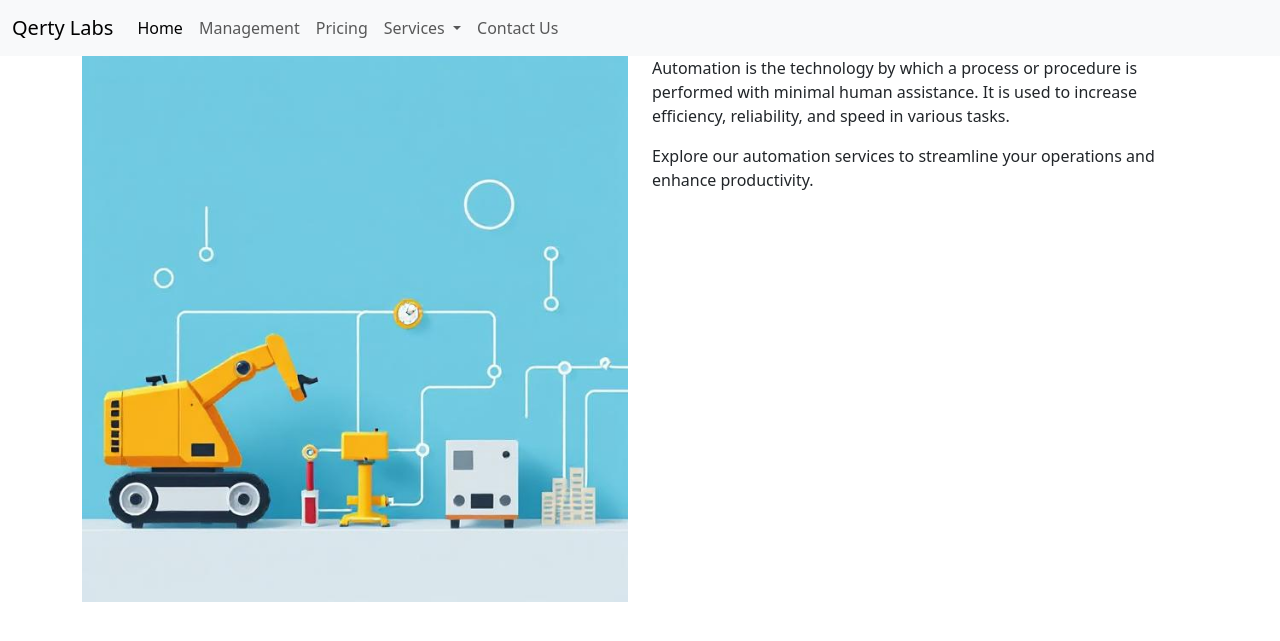
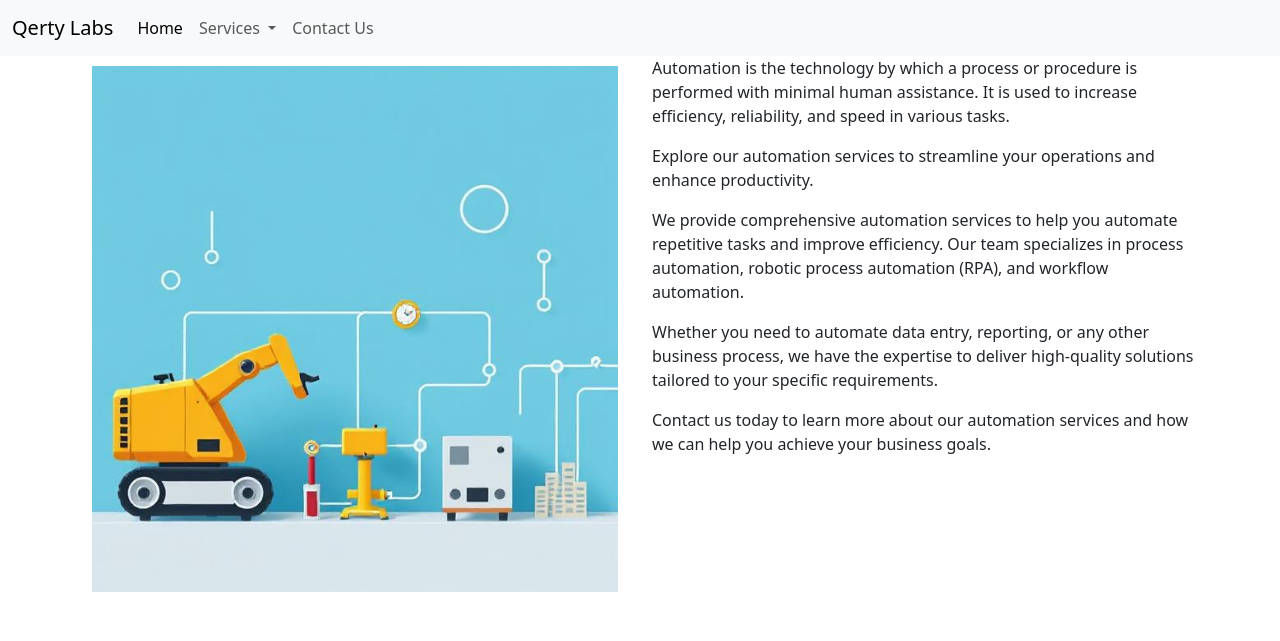
Before and after one commit to UCSPavanKumar/CGQLabs, a Django app: page /src/automation/ in a window 1280 px wide. Shown: the top 641 px of the page. Run offline with Django 5.2, Linux system fonts and the light colour scheme.

Commit message:
added further content to services pages

```diff
--- a/students/templates/students/api.html
+++ b/students/templates/students/api.html
@@ -5,11 +5,14 @@
 <div class="container">
  <div class="row">
   <div class="col-md-6">
-    <img src='{% static "images/api.jpg" %}' alt="API Image" class="img-fluid">
+    <img src='{% static "images/api.jpg" %}' style="padding:10px" alt="API Image" class="img-fluid">
   </div>
   <div class="col-md-6">
     <p>API (Application Programming Interface) is a set of rules and protocols for building and interacting with software applications. It allows different software systems to communicate with each other.</p>
     <p>Explore our API services to integrate and enhance your applications.</p>
+    <p> We provide comprehensive API development services to help you build robust and scalable applications. Our team specializes in creating RESTful APIs, ensuring seamless integration with your existing systems.</p>
+    <p>Whether you need to develop a new API from scratch or enhance an existing one, we have the expertise to deliver high-quality solutions tailored to your specific requirements.</p>
+    <p>Contact us today to learn more about our API development services and how we can help you achieve your business goals.</p>
   </div>
 </div>
 </div>
--- a/students/templates/students/automation.html
+++ b/students/templates/students/automation.html
@@ -5,11 +5,16 @@
 <div class="container">
  <div class="row">
   <div class="col-md-6">
-    <img src='{% static "images/automation.jpeg" %}' alt="Automation Image" class="img-fluid">
+    <img src='{% static "images/automation.jpeg" %}' style="padding:10px" alt="Automation Image" class="img-fluid">
   </div>
   <div class="col-md-6">
     <p>Automation is the technology by which a process or procedure is performed with minimal human assistance. It is used to increase efficiency, reliability, and speed in various tasks.</p>
     <p>Explore our automation services to streamline your operations and enhance productivity.</p>
+    <p>We provide comprehensive automation services to help you automate repetitive tasks and improve efficiency. Our team specializes in process automation, robotic process automation (RPA), and workflow automation.</p>
+    <p>Whether you need to automate data entry, reporting, or any other business process, we have the expertise to deliver high-quality solutions tailored to your specific requirements.</p>
+    <p>Contact us today to learn more about our automation services and how we can help you achieve your
+business goals.</p>
+
   </div>
 </div>
 </div>
--- a/students/templates/students/finance.html
+++ b/students/templates/students/finance.html
@@ -4,11 +4,14 @@
 <div class="container">
  <div class="row">
   <div class="col-md-6">
-    <img src='{% static "images/finance.jpeg" %}' alt="Finance Image" class="img-fluid">
+    <img src='{% static "images/finance.jpeg" %}' style="padding:10px" alt="Finance Image" class="img-fluid">
   </div>
   <div class="col-md-6">
     <p>Finance is the management of large amounts of money, especially by governments or large companies. It is used to increase efficiency, reliability, and speed in various tasks.</p>
     <p>Explore our finance services to streamline your operations and enhance productivity.</p>
+    <p>We provide comprehensive financial services to help you manage your finances effectively. Our team specializes in financial planning, investment management, and risk assessment.</p>
+    <p>Whether you need assistance with software related to Finance,Automation in Finance we have the expertise to deliver high-quality solutions tailored to your specific requirements.</p>
+    <p>Contact us today to learn more about our financial services and how we can help you achieve your financial goals
   </div>
 </div>
 </div>
--- a/templates/nav.html
+++ b/templates/nav.html
@@ -9,12 +9,6 @@
       <ul class="navbar-nav">
         <li class="nav-item">
           <a class="nav-link active" aria-current="page" href="#">Home</a>
-        </li>
-        <li class="nav-item">
-          <a class="nav-link" href="#">Management</a>
-        </li>
-        <li class="nav-item">
-          <a class="nav-link" href="#">Pricing</a>
         </li>
         <li class="nav-item dropdown">
           <a class="nav-link dropdown-toggle" href="#" role="button" data-bs-toggle="dropdown" aria-expanded="false">
```
